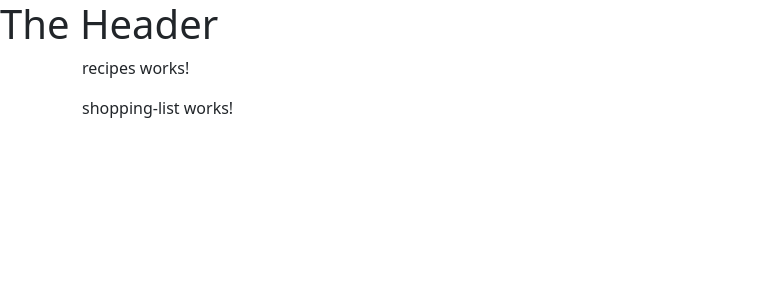
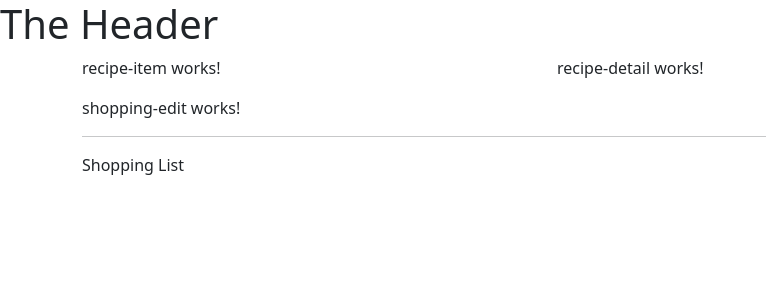
Before and after one commit to shubhenduanupamdutta/RecipeBookAngularProject, an Angular app: page / in a window 1280 px wide. Shown: the top 300 px of the page, without its empty margins (0-766 px from the left). Built offline with nearby package versions, Linux system fonts and the light colour scheme.

Commit message:
Set structure of the components

```diff
--- a/src/app/recipes/recipe-list/recipe-list.component.html
+++ b/src/app/recipes/recipe-list/recipe-list.component.html
@@ -1 +1 @@
-<p>recipe-list works!</p>
+<app-recipe-item></app-recipe-item>
--- a/src/app/recipes/recipes.component.html
+++ b/src/app/recipes/recipes.component.html
@@ -1 +1,8 @@
-<p>recipes works!</p>
+<div class="row">
+  <div class="col-md-5">
+    <app-recipe-list></app-recipe-list>
+  </div>
+  <div class="col-md-7">
+    <app-recipe-detail></app-recipe-detail>
+  </div>
+</div>
--- a/src/app/shopping-list/shopping-list.component.html
+++ b/src/app/shopping-list/shopping-list.component.html
@@ -1 +1,7 @@
-<p>shopping-list works!</p>
+<div class="row">
+    <div class="col-md-10">
+        <app-shopping-edit></app-shopping-edit>
+        <hr>
+        <p> Shopping List </p>
+    </div>
+</div>
```
